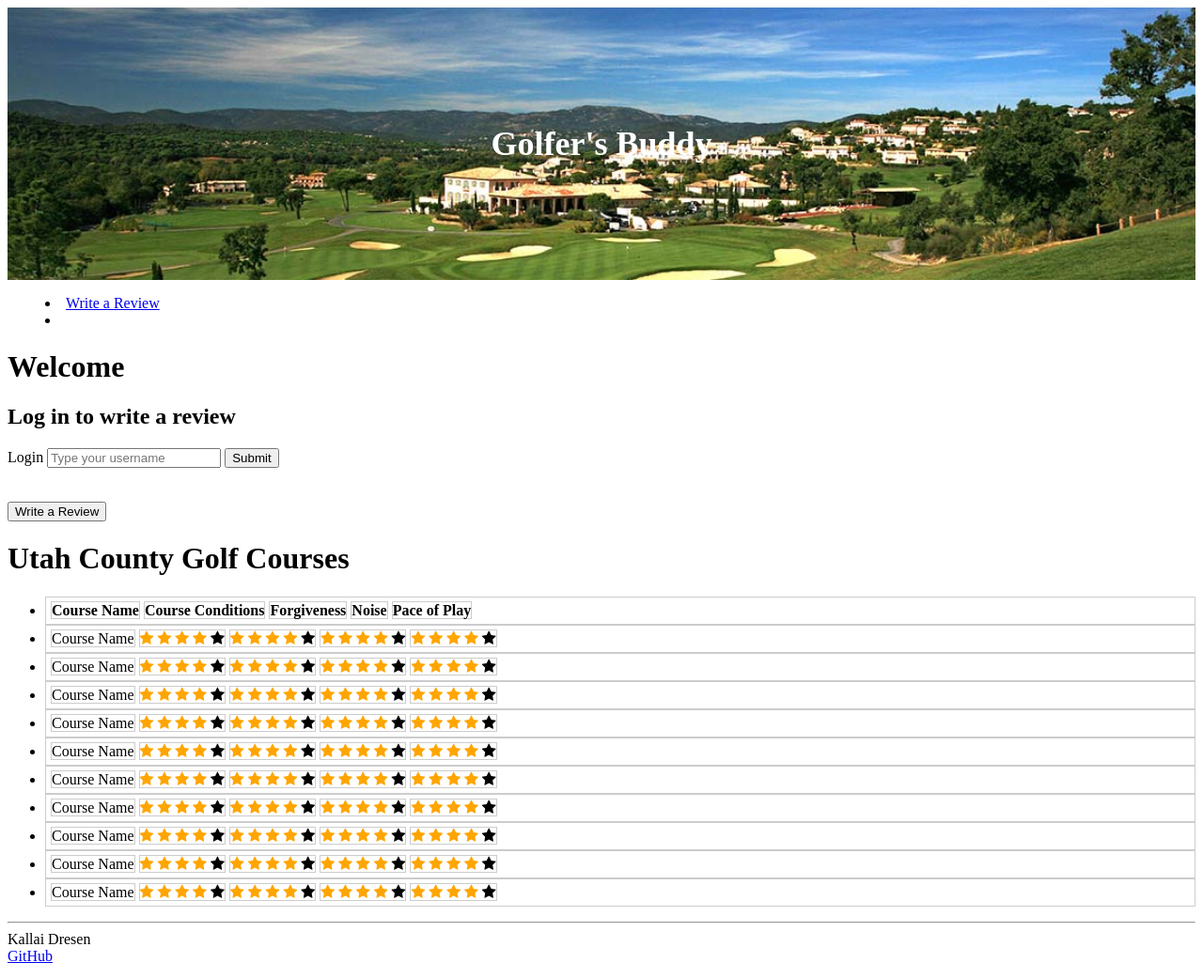
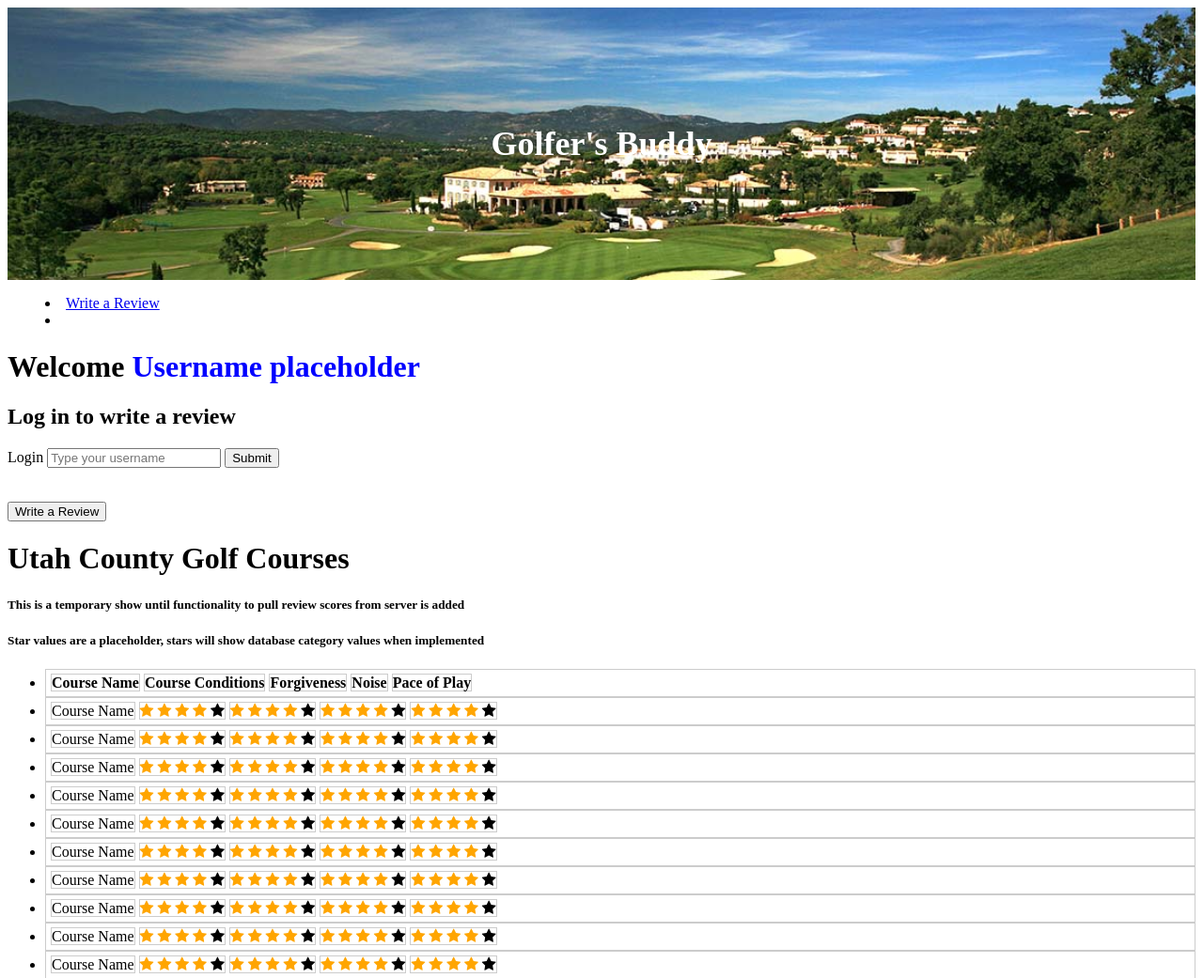
Before and after one commit to kdresen/CS260, a plain HTML site: page index.html in a window 1280 px wide. Shown: the top 1041 px of the page at 94% size. Drawn offline with Linux system fonts and the light colour scheme.

Commit message:
added placeholders

```diff
--- a/index.html
+++ b/index.html
@@ -9,6 +9,10 @@
                 color: white;
                 text-align: center;
                 padding: 100px 0;
+            }
+
+            .username {
+                color: blue;
             }
 
             .header h1 {
@@ -45,7 +49,7 @@
                     color: orange;
                 }
             </style>
-            <h1>Welcome</h1>
+            <h1>Welcome <span class="username">Username placeholder</span></h1>
             <h2>Log in to write a review</h2>
             <form method="get" action="index.html">
                 <label for="name">Login</label>
@@ -89,7 +93,12 @@
                 }
             </style>
 
-            <!--This is a temporary show until functionality to pull review scores from server is added-->
+            <h5>
+                This is a temporary show until functionality to pull review scores from server is added
+            </h5>
+            <h5>
+                Star values are a placeholder, stars will show database category values when implemented
+            </h5>
             <ul>
                 <li class="course-box"><span class="label">Course Name</span>
                     <span class="label">Course Conditions</span>
```
